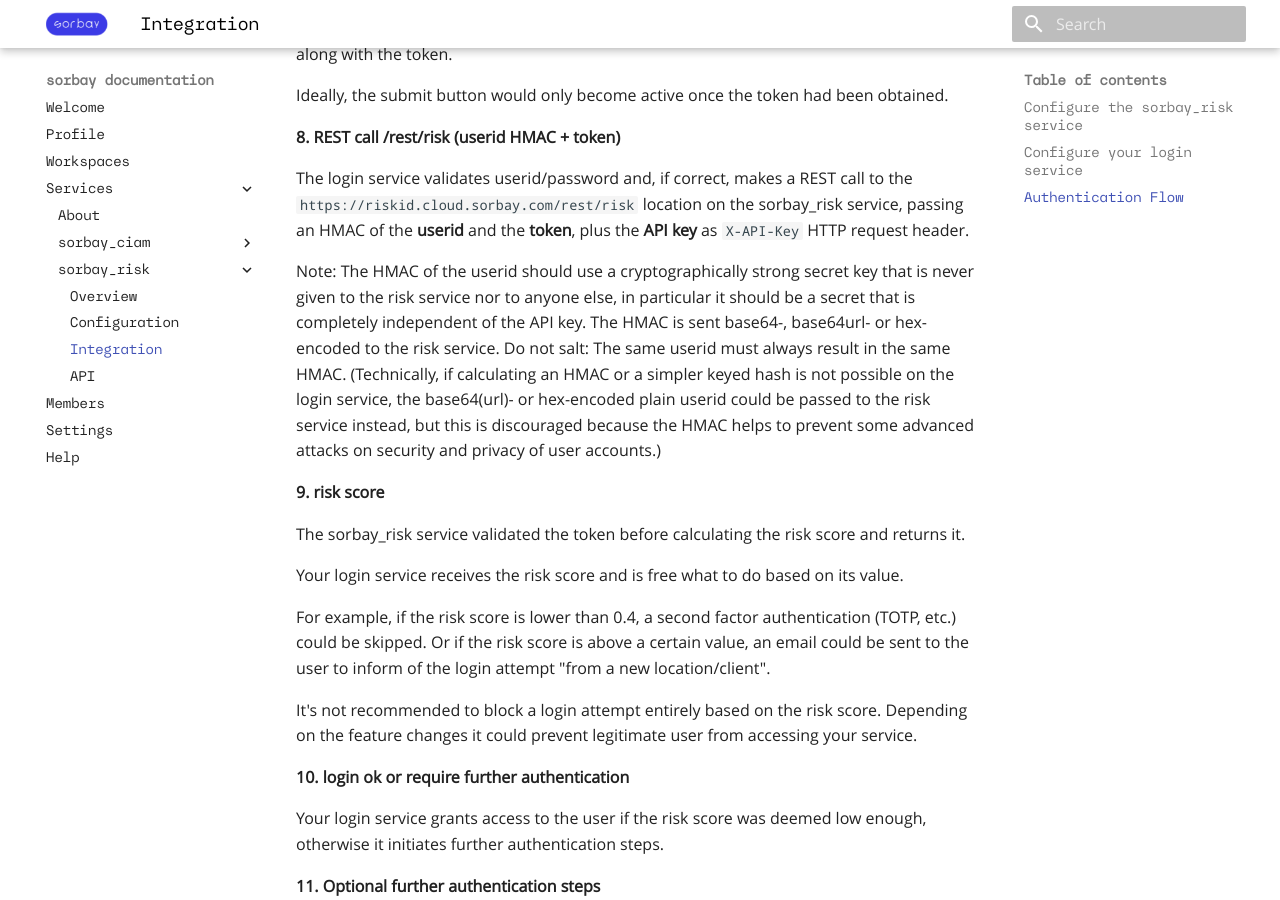
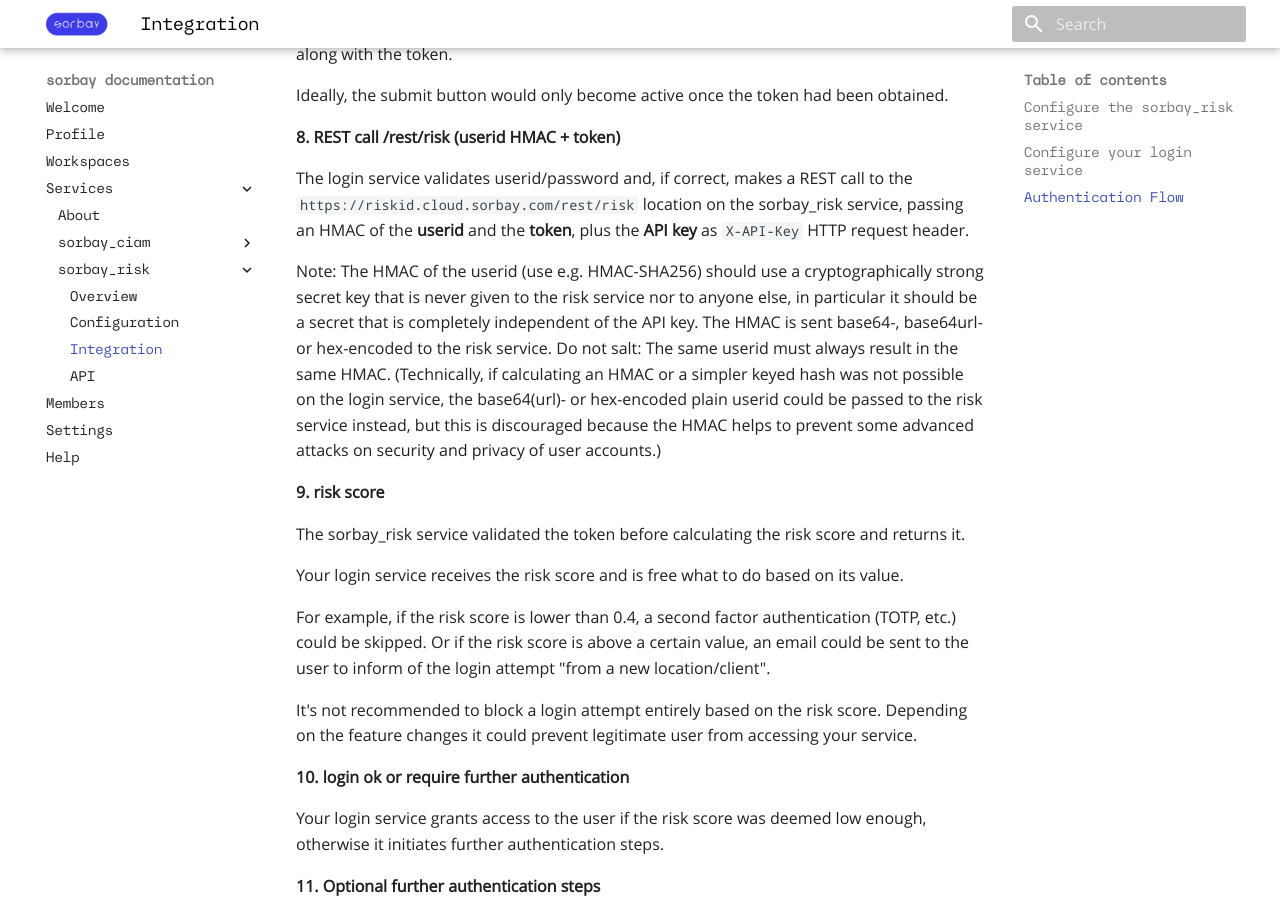
Before and after one commit to sorbay/sorbay-documentation, an MkDocs documentation site: the page built from docs/en/sorbay_risk_integration.md, in a window 1280 px wide and 900 px high, scrolled down 3208 px. Built offline with MkDocs 1.6.1 and Material for MkDocs 9.7.7, drawn with Linux system fonts in a browser that asks for light colours.

```diff
--- a/docs/en/sorbay_risk_integration.md
+++ b/docs/en/sorbay_risk_integration.md
@@ -118,13 +118,14 @@
 The login service validates userid/password and, if correct, makes a REST call to the `https://riskid.cloud.sorbay.com/rest/risk`
 location on the sorbay_risk service, passing an HMAC of the **userid** and the **token**, plus the **API key** as `X-API-Key` HTTP request header.
 
-Note: The HMAC of the userid should use a cryptographically strong secret key
+Note: The HMAC of the userid (use e.g. HMAC-SHA256)
+should use a cryptographically strong secret key
 that is never given to the risk service nor to anyone else,
 in particular it should be a secret that is completely independent
 of the API key.
 The HMAC is sent base64-, base64url- or hex-encoded to the risk service.
 Do not salt: The same userid must always result in the same HMAC.
-(Technically, if calculating an HMAC or a simpler keyed hash is not possible
+(Technically, if calculating an HMAC or a simpler keyed hash was not possible
 on the login service, the base64(url)- or hex-encoded plain userid could be
 passed to the risk service instead, but this is discouraged because the HMAC
 helps to prevent some advanced attacks on security and privacy of user accounts.)
```
